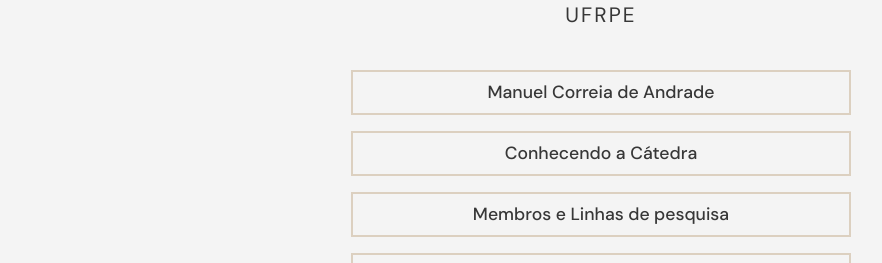
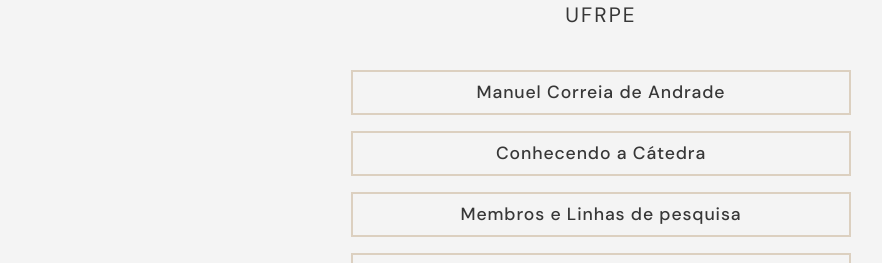
Before and after one commit to Tutuezin/catedra-manuel-andrade-lp, a React (Vite) app: page / in a window 1280 px wide. Shown: the part 537-800 px from the top of the page, without its empty margins (39-921 px from the left). Built offline with nearby package versions, Linux system fonts and the light colour scheme; a web font is replaced by a local one.

Commit message:
chore: set new tracking on button

```diff
--- a/src/components/Button.tsx
+++ b/src/components/Button.tsx
@@ -5,7 +5,7 @@
 
 export default function Button({ title, id }: Props) {
   return (
-    <button className="mb-4 w-[500px] h-[45px] border-2 border-silk bg-paper text-charcoal text-[1.1rem] font-dmsans font-medium transition duration-300 hover:text-white hover:border-paper hover:bg-silk ">
+    <button className="mb-4 w-[500px] h-[45px] border-2 border-silk bg-paper text-charcoal text-[1.1rem] font-dmsans font-medium tracking-wider transition duration-300 hover:text-white hover:border-paper hover:bg-silk">
       <a href={`${id}`}> {title}</a>
     </button>
   );
```
